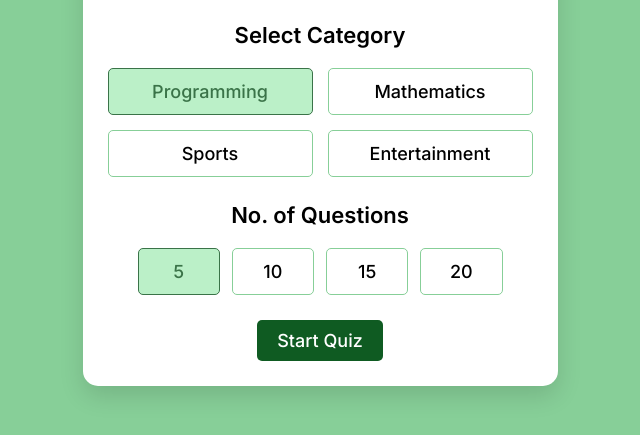
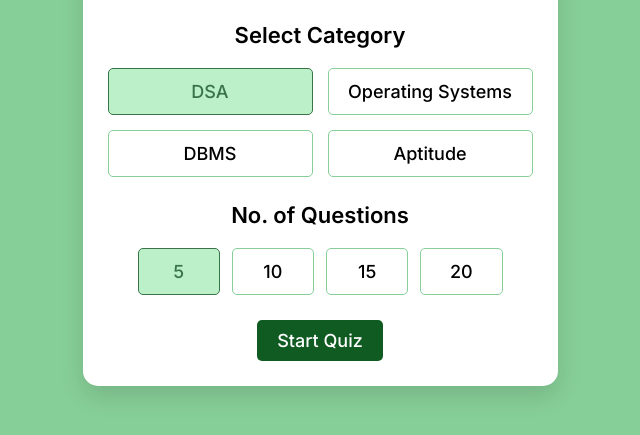
Before and after one commit to Arnab-HITK/Quizzer, a plain HTML site: page index.html in a window 1280 px wide. Shown: the part 239-674 px from the top of the page, without its empty margins (320-960 px from the left). Drawn offline with nearby package versions, Linux system fonts and the light colour scheme.

Commit message:
Update index.html

```diff
--- a/index.html
+++ b/index.html
@@ -14,10 +14,10 @@
         <div class="config-option">
             <h4 class="option-title">Select Category</h4>
             <div class="category-options">
-                <button class="category-option active">Programming</button>
-                <button class="category-option">Mathematics</button>
-                <button class="category-option">Sports</button>
-                <button class="category-option">Entertainment</button>
+                <button class="category-option active">DSA</button>
+                <button class="category-option">Operating Systems</button>
+                <button class="category-option">DBMS</button>
+                <button class="category-option">Aptitude</button>
             </div>
         </div>
 
```
